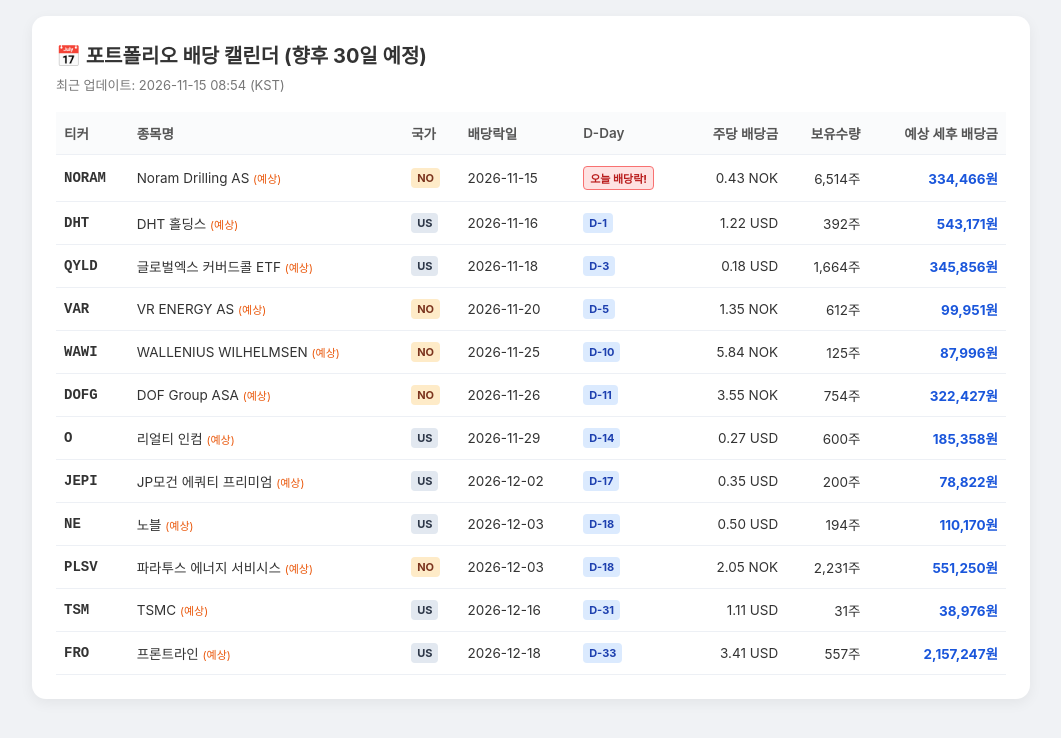
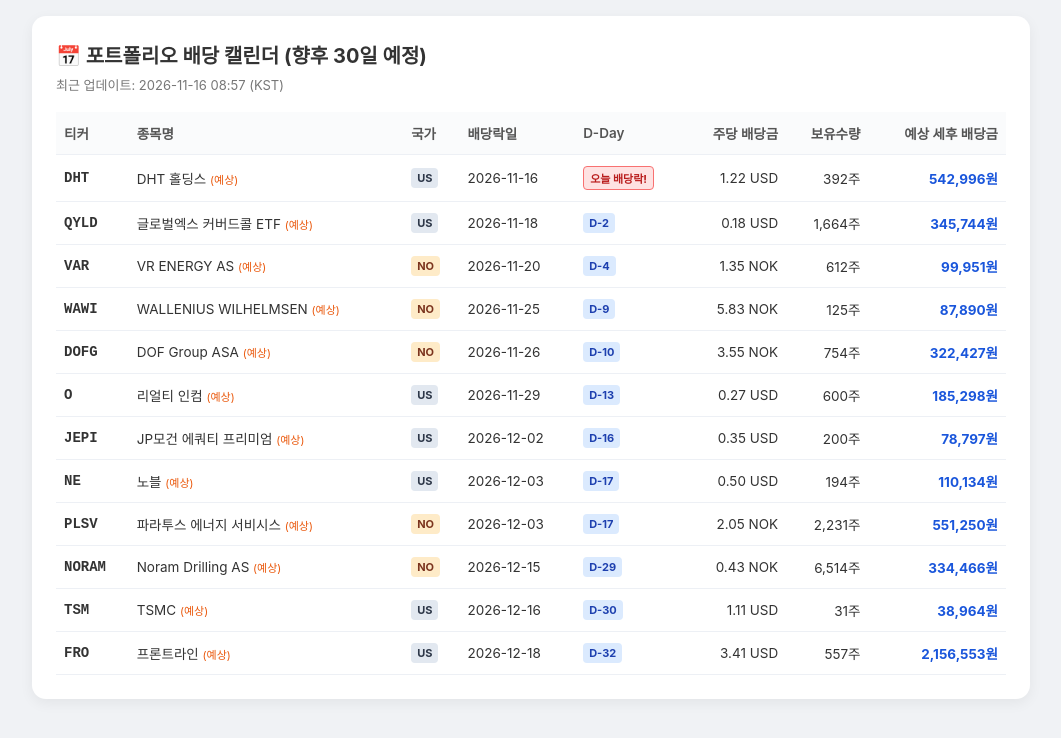
Before and after one commit to shirou1980-hue/portfolio-alert, a plain HTML site: page index.html in a window 1280 px wide. Shown: the whole page, without its empty margins (109-1170 px from the left). Drawn offline with Linux system fonts and the light colour scheme.

Commit message:
Update dividend calendar

```diff
--- a/index.html
+++ b/index.html
@@ -29,7 +29,7 @@
 <body>
     <div class="container">
         <h1>📅 포트폴리오 배당 캘린더 (향후 30일 예정)</h1>
-        <div class="updated">최근 업데이트: 2026-11-15 08:54 (KST)</div>
+        <div class="updated">최근 업데이트: 2026-11-16 08:57 (KST)</div>
         <div class="table-wrap">
             <table>
                 <thead>
@@ -47,25 +47,14 @@
                 <tbody>
 
         <tr>
-            <td class="ticker"><b>NORAM</b></td>
-            <td>Noram Drilling AS <span class="tag-est">(예상)</span></td>
-            <td><span class="badge no">NO</span></td>
-            <td>2026-11-15</td>
-            <td><span class="badge today">오늘 배당락!</span></td>
-            <td class="num">0.43 NOK</td>
-            <td class="num">6,514주</td>
-            <td class="num bold">334,466원</td>
-        </tr>
-
-        <tr>
             <td class="ticker"><b>DHT</b></td>
             <td>DHT 홀딩스 <span class="tag-est">(예상)</span></td>
             <td><span class="badge us">US</span></td>
             <td>2026-11-16</td>
-            <td><span class="badge d-future">D-1</span></td>
+            <td><span class="badge today">오늘 배당락!</span></td>
             <td class="num">1.22 USD</td>
             <td class="num">392주</td>
-            <td class="num bold">543,171원</td>
+            <td class="num bold">542,996원</td>
         </tr>
 
         <tr>
@@ -73,10 +62,10 @@
             <td>글로벌엑스 커버드콜 ETF <span class="tag-est">(예상)</span></td>
             <td><span class="badge us">US</span></td>
             <td>2026-11-18</td>
-            <td><span class="badge d-future">D-3</span></td>
+            <td><span class="badge d-future">D-2</span></td>
             <td class="num">0.18 USD</td>
             <td class="num">1,664주</td>
-            <td class="num bold">345,856원</td>
+            <td class="num bold">345,744원</td>
         </tr>
 
         <tr>
@@ -84,7 +73,7 @@
             <td>VR ENERGY AS <span class="tag-est">(예상)</span></td>
             <td><span class="badge no">NO</span></td>
             <td>2026-11-20</td>
-            <td><span class="badge d-future">D-5</span></td>
+            <td><span class="badge d-future">D-4</span></td>
             <td class="num">1.35 NOK</td>
             <td class="num">612주</td>
             <td class="num bold">99,951원</td>
@@ -95,10 +84,10 @@
             <td>WALLENIUS WILHELMSEN <span class="tag-est">(예상)</span></td>
             <td><span class="badge no">NO</span></td>
             <td>2026-11-25</td>
-            <td><span class="badge d-future">D-10</span></td>
-            <td class="num">5.84 NOK</td>
+            <td><span class="badge d-future">D-9</span></td>
+            <td class="num">5.83 NOK</td>
             <td class="num">125주</td>
-            <td class="num bold">87,996원</td>
+            <td class="num bold">87,890원</td>
         </tr>
 
         <tr>
@@ -106,7 +95,7 @@
             <td>DOF Group ASA <span class="tag-est">(예상)</span></td>
             <td><span class="badge no">NO</span></td>
             <td>2026-11-26</td>
-            <td><span class="badge d-future">D-11</span></td>
+            <td><span class="badge d-future">D-10</span></td>
             <td class="num">3.55 NOK</td>
             <td class="num">754주</td>
             <td class="num bold">322,427원</td>
@@ -117,10 +106,10 @@
             <td>리얼티 인컴 <span class="tag-est">(예상)</span></td>
             <td><span class="badge us">US</span></td>
             <td>2026-11-29</td>
-            <td><span class="badge d-future">D-14</span></td>
+            <td><span class="badge d-future">D-13</span></td>
             <td class="num">0.27 USD</td>
             <td class="num">600주</td>
-            <td class="num bold">185,358원</td>
+            <td class="num bold">185,298원</td>
         </tr>
 
         <tr>
@@ -128,10 +117,10 @@
             <td>JP모건 에쿼티 프리미엄 <span class="tag-est">(예상)</span></td>
             <td><span class="badge us">US</span></td>
             <td>2026-12-02</td>
-            <td><span class="badge d-future">D-17</span></td>
+            <td><span class="badge d-future">D-16</span></td>
             <td class="num">0.35 USD</td>
             <td class="num">200주</td>
-            <td class="num bold">78,822원</td>
+            <td class="num bold">78,797원</td>
         </tr>
 
         <tr>
@@ -139,10 +128,10 @@
             <td>노블 <span class="tag-est">(예상)</span></td>
             <td><span class="badge us">US</span></td>
             <td>2026-12-03</td>
-            <td><span class="badge d-future">D-18</span></td>
+            <td><span class="badge d-future">D-17</span></td>
             <td class="num">0.50 USD</td>
             <td class="num">194주</td>
-            <td class="num bold">110,170원</td>
+            <td class="num bold">110,134원</td>
         </tr>
 
         <tr>
@@ -150,10 +139,21 @@
             <td>파라투스 에너지 서비시스 <span class="tag-est">(예상)</span></td>
             <td><span class="badge no">NO</span></td>
             <td>2026-12-03</td>
-            <td><span class="badge d-future">D-18</span></td>
+            <td><span class="badge d-future">D-17</span></td>
             <td class="num">2.05 NOK</td>
             <td class="num">2,231주</td>
             <td class="num bold">551,250원</td>
+        </tr>
+
+        <tr>
+            <td class="ticker"><b>NORAM</b></td>
+            <td>Noram Drilling AS <span class="tag-est">(예상)</span></td>
+            <td><span class="badge no">NO</span></td>
+            <td>2026-12-15</td>
+            <td><span class="badge d-future">D-29</span></td>
+            <td class="num">0.43 NOK</td>
+            <td class="num">6,514주</td>
+            <td class="num bold">334,466원</td>
         </tr>
 
         <tr>
@@ -161,10 +161,10 @@
             <td>TSMC <span class="tag-est">(예상)</span></td>
             <td><span class="badge us">US</span></td>
             <td>2026-12-16</td>
-            <td><span class="badge d-future">D-31</span></td>
+            <td><span class="badge d-future">D-30</span></td>
             <td class="num">1.11 USD</td>
             <td class="num">31주</td>
-            <td class="num bold">38,976원</td>
+            <td class="num bold">38,964원</td>
         </tr>
 
         <tr>
@@ -172,10 +172,10 @@
             <td>프론트라인 <span class="tag-est">(예상)</span></td>
             <td><span class="badge us">US</span></td>
             <td>2026-12-18</td>
-            <td><span class="badge d-future">D-33</span></td>
+            <td><span class="badge d-future">D-32</span></td>
             <td class="num">3.41 USD</td>
             <td class="num">557주</td>
-            <td class="num bold">2,157,247원</td>
+            <td class="num bold">2,156,553원</td>
         </tr>
 
                 </tbody>
```
